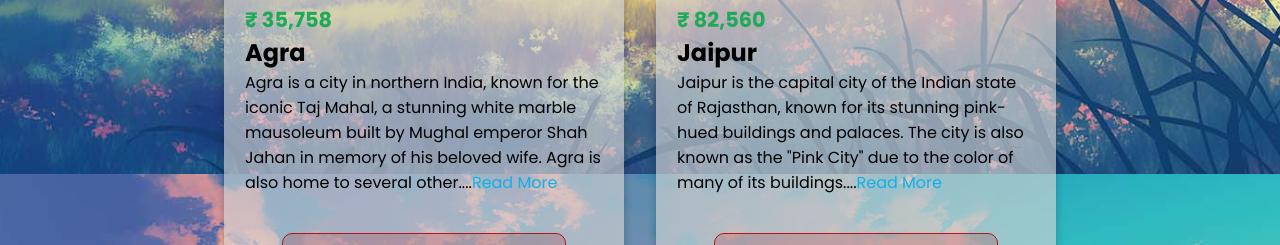
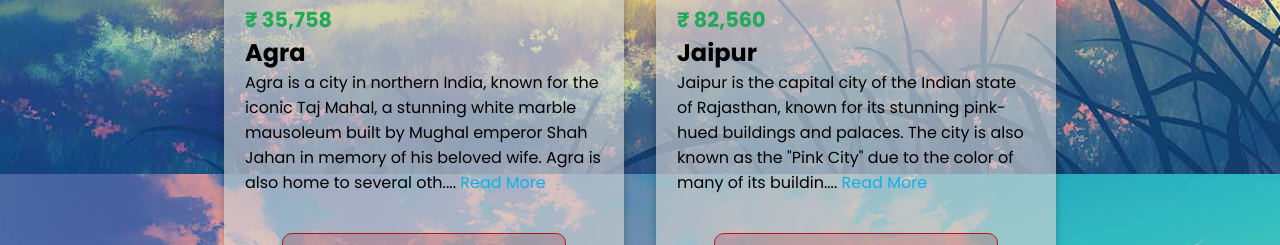
Before and after one commit to Soman-Anshuman/Plan-with-Soman, a React (Create React App) app: page / in a window 1280 px wide. Shown: the part 626-871 px from the top of the page. Built offline with nearby package versions, Linux system fonts and the light colour scheme.

Commit message:
Update Card.js

```diff
--- a/src/components/Card.js
+++ b/src/components/Card.js
@@ -3,7 +3,7 @@ import {useState} from "react"
 function Card({id, image, info, price, name, removeTour}){
 
     const [readmore,setReadmore] = useState(false);
-    const description = readmore ? info : `${info.substring(0,200)}....`
+    const description = readmore ? info : `${info.substring(0,198)}.... `
 
     function readmoreHandler(){
         setReadmore(!readmore);
```
